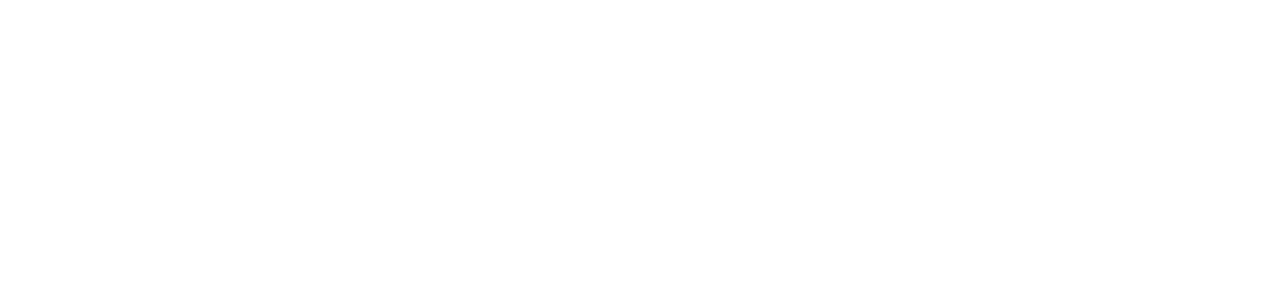
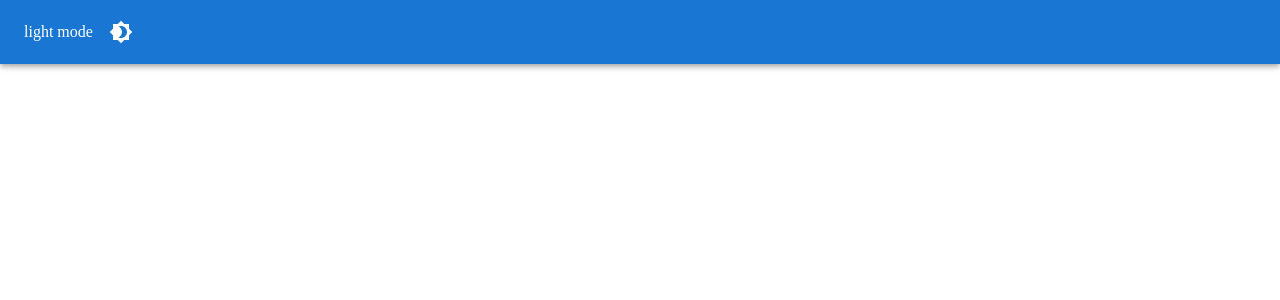
Before and after one commit to JamesATom/client-course-project, a React (Create React App) app: page / in a window 1280 px wide. Shown: the top 300 px of the page. Built offline with nearby package versions, Linux system fonts and the light colour scheme.

Commit message:
fixed dark mode

```diff
--- a/package.json
+++ b/package.json
@@ -3,11 +3,16 @@
   "version": "0.1.0",
   "private": true,
   "dependencies": {
+    "@emotion/react": "^11.10.6",
+    "@emotion/styled": "^11.10.6",
+    "@mui/icons-material": "^5.11.16",
+    "@mui/material": "^5.12.2",
     "@testing-library/jest-dom": "^5.16.5",
     "@testing-library/react": "^13.4.0",
     "@testing-library/user-event": "^13.5.0",
     "react": "^18.2.0",
     "react-dom": "^18.2.0",
+    "react-router-dom": "^6.10.0",
     "react-scripts": "5.0.1",
     "web-vitals": "^2.1.4"
   },
--- a/public/index.html
+++ b/public/index.html
@@ -15,6 +15,11 @@
       user's mobile device or desktop. See https://developers.google.com/web/fundamentals/web-app-manifest/
     -->
     <link rel="manifest" href="%PUBLIC_URL%/manifest.json" />
+    <link
+  rel="stylesheet"
+  href="https://fonts.googleapis.com/css?family=Roboto:300,400,500,700&display=swap"
+/>
+
     <!--
       Notice the use of %PUBLIC_URL% in the tags above.
       It will be replaced with the URL of the `public` folder during the build.
--- a/src/App.js
+++ b/src/App.js
@@ -1,11 +1,51 @@
 import './App.css';
+import { createBrowserRouter, createRoutesFromElements, Route, RouterProvider } from 'react-router-dom';
+import Root from './Componenets/Root/Root';
+import { createContext, useMemo, useState } from 'react';
+import { ThemeProvider, createTheme } from '@mui/material/styles';
+
+export const ColorModeContext = createContext({ toggleColorMode: () => {} });
+
+const router = createBrowserRouter(
+    createRoutesFromElements(
+        <>
+            <Route path='/' element={ <Root /> }>
+
+            </Route>
+        </>
+    )
+);
 
 function App() {
+    const [mode, setMode] = useState('light');
+    const colorMode = useMemo(
+        () => ({
+        toggleColorMode: () => {
+            setMode((prevMode) => (prevMode === 'light' ? 'dark' : 'light'));
+        },
+        }),
+        [],
+    );
+
+    const theme = useMemo(
+        () =>
+        createTheme({
+            palette: {
+            mode,
+            },
+        }),
+        [mode],
+    );
+
   return (
-    <div className="App">
-
-    </div>
-  );
+        <ColorModeContext.Provider value={colorMode}>
+            <ThemeProvider theme={theme}>
+                <div className="App">
+                    <RouterProvider router={ router } />
+                </div>
+            </ThemeProvider>
+        </ColorModeContext.Provider>
+    );
 }
 
 export default App;
--- /dev/null
+++ b/src/Componenets/Header/Header.jsx
@@ -0,0 +1,32 @@
+import { useContext } from 'react';
+import { ColorModeContext } from '../../App';
+import { useTheme } from '@mui/material/styles';
+import Brightness4Icon from '@mui/icons-material/Brightness4';
+import Brightness7Icon from '@mui/icons-material/Brightness7';
+import IconButton from '@mui/material/IconButton';
+import AppBar from '@mui/material/AppBar';
+import Toolbar from '@mui/material/Toolbar';
+import Stack from '@mui/material/Stack';
+
+const Header = () => {
+    const theme = useTheme();
+    const colorMode = useContext(ColorModeContext);
+
+    return (
+        <Stack>
+            <AppBar>
+                <Toolbar>
+                    {theme.palette.mode} mode
+                    <IconButton sx={{ ml: 1 }} onClick={colorMode.toggleColorMode} color="inherit">
+                        {theme.palette.mode === 'dark' ? <Brightness7Icon /> : <Brightness4Icon />}
+                    </IconButton>
+                </Toolbar>
+            </AppBar>
+        </Stack>
+    );
+}
+
+export default Header;
+
+// bgcolor: 'background.default',
+// color: 'text.primary',
--- /dev/null
+++ b/src/Componenets/Root/Root.jsx
@@ -0,0 +1,10 @@
+import React from 'react';
+import Header from '../Header/Header';
+
+export default function Root() {
+    return (
+        <>
+            <Header />
+        </>
+    );
+}
```
Also changed, not shown: 1 other file (tests, documents, lock files or other folders).
